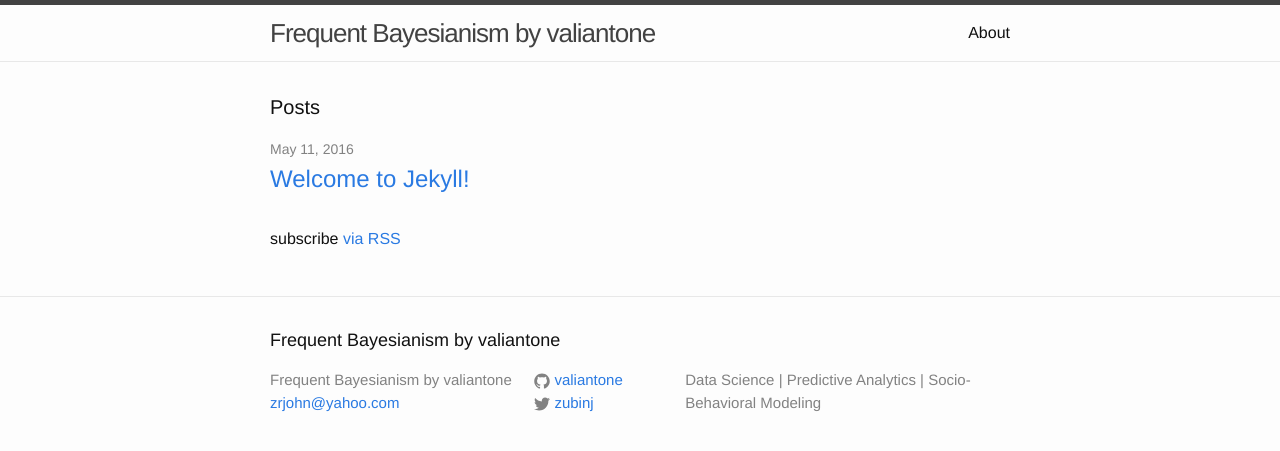
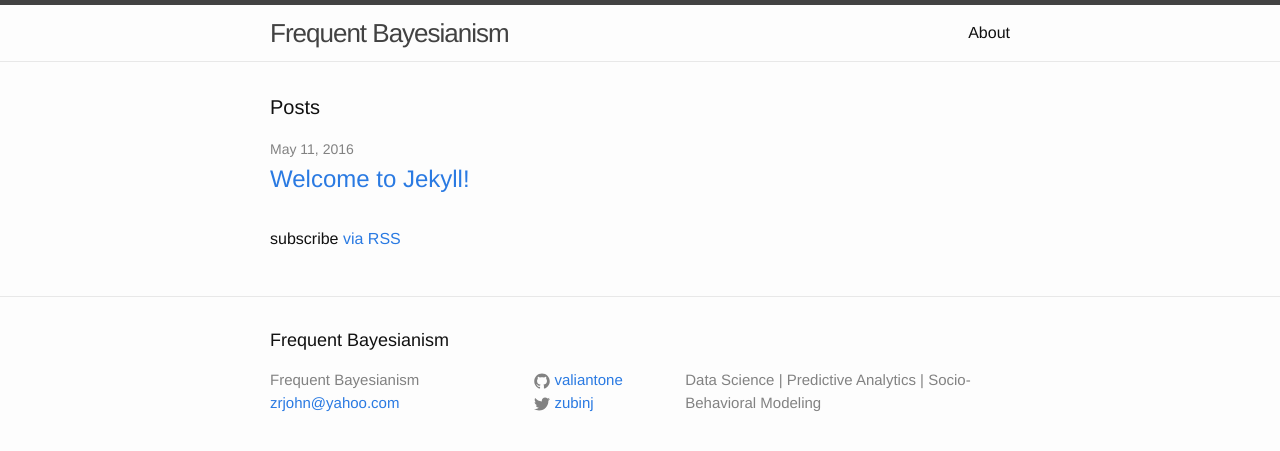
Before and after one commit to valiantone/valiantone.github.io, a Jekyll site: the page built from index.html, in a window 1280 px wide. Shown: the top 451 px of the page. Built offline with Jekyll 4.4.1, drawn with Linux system fonts in a browser that asks for light colours.

```diff
--- a/_config.yml
+++ b/_config.yml
@@ -6,7 +6,7 @@
 # 'jekyll serve'. If you change this file, please restart the server process.
 
 # Site settings
-title: Frequent Bayesianism by valiantone
+title: Frequent Bayesianism
 email: zrjohn@yahoo.com
 description: > # this means to ignore newlines until "baseurl:"
   Data Science | Predictive Analytics | Socio-Behavioral Modeling
```
